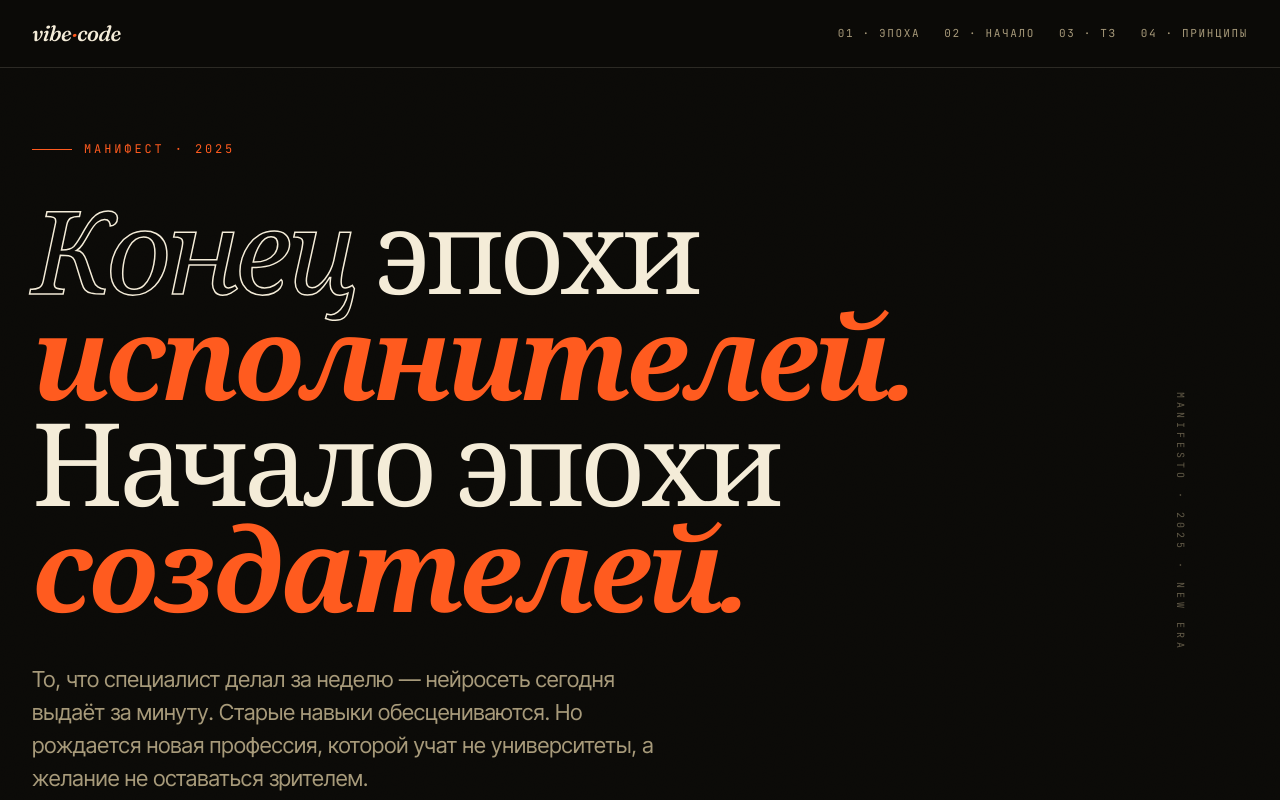
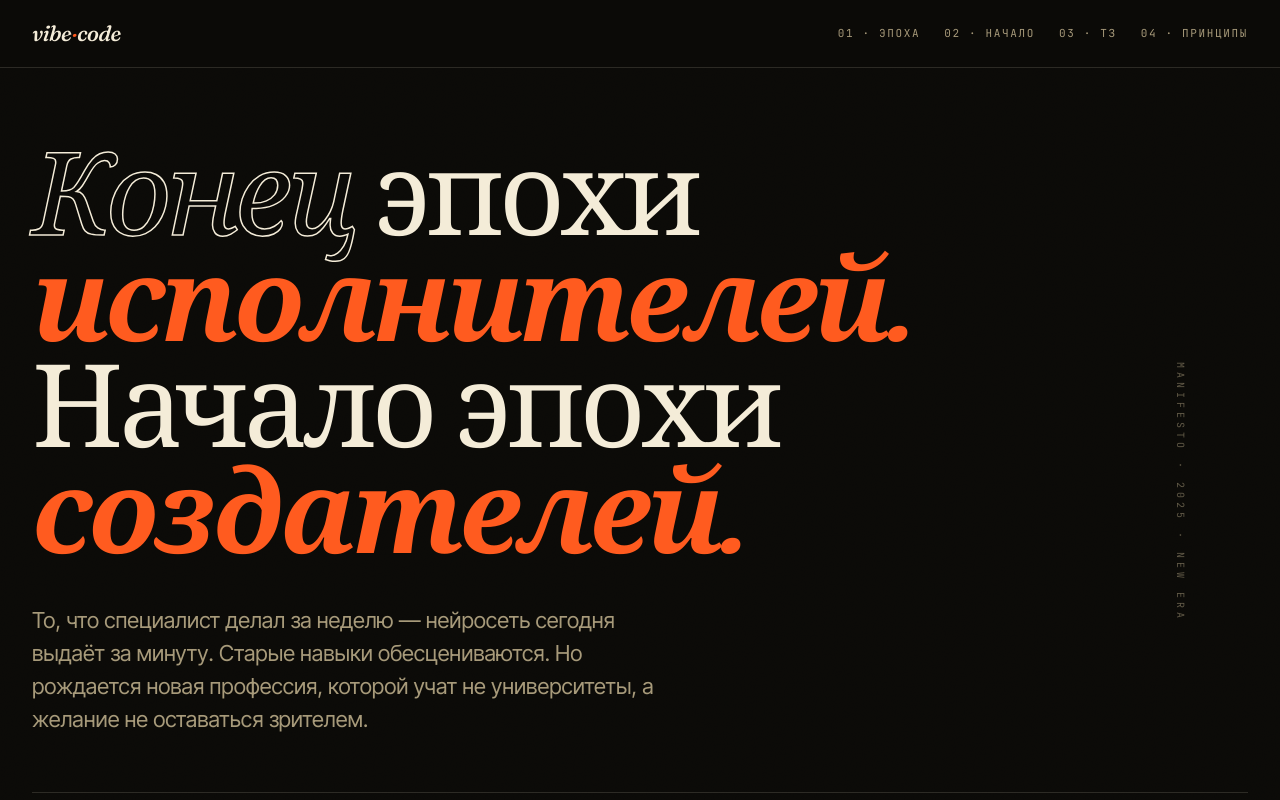
Before and after one commit to fisenkoda/article, a plain HTML site: page index.html in a window 1280 px wide. Shown: the top 800 px of the page. Drawn offline with Linux system fonts and the light colour scheme.

Commit message:
Update index.html

```diff
--- a/index.html
+++ b/index.html
@@ -395,7 +395,6 @@
 <section class="hero">
   <div class="floating">MANIFESTO · 2025 · NEW ERA</div>
   <div class="container">
-    <div class="hero-tag">Манифест · 2025</div>
     <h1>
       <span class="stroke">Конец</span> эпохи<br>
       <em>исполнителей.</em><br>
```
